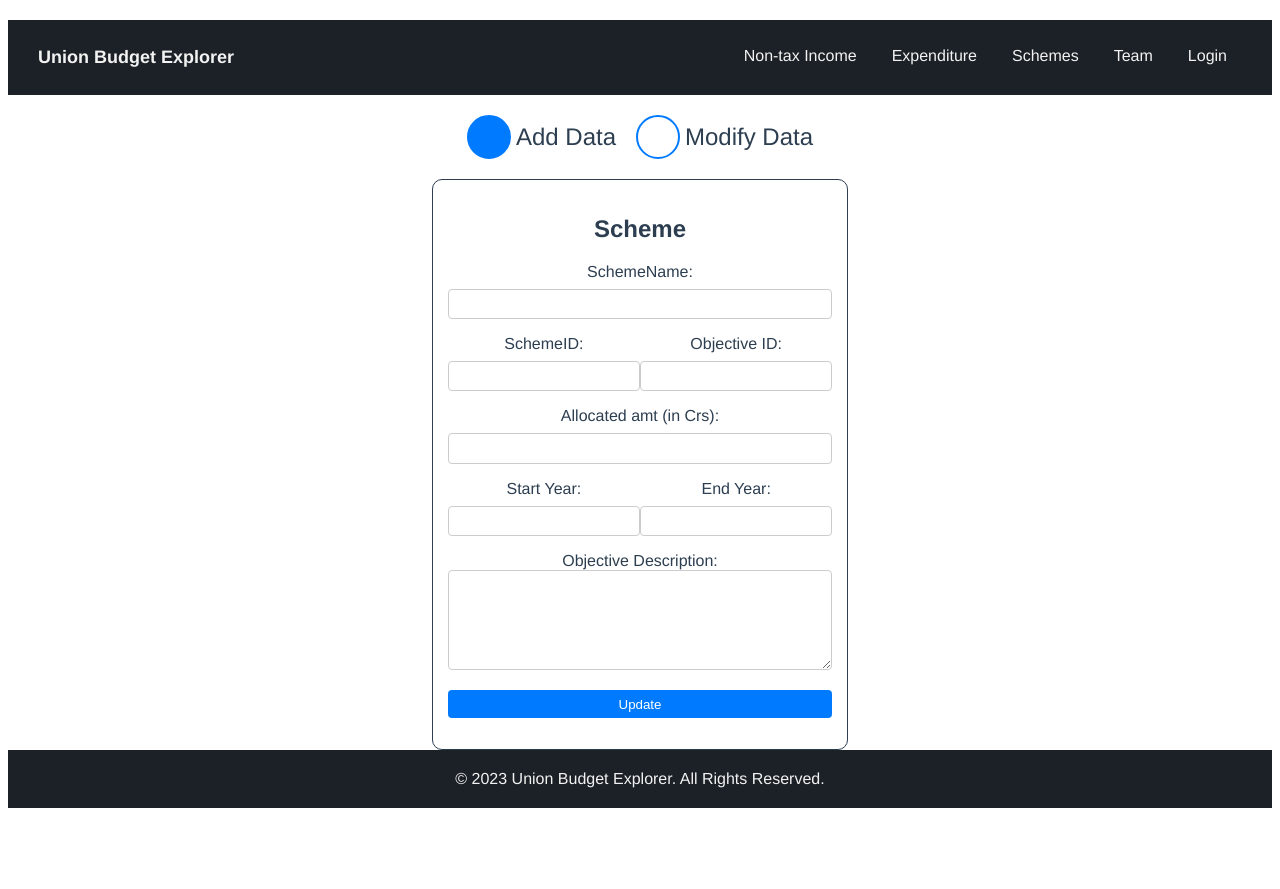
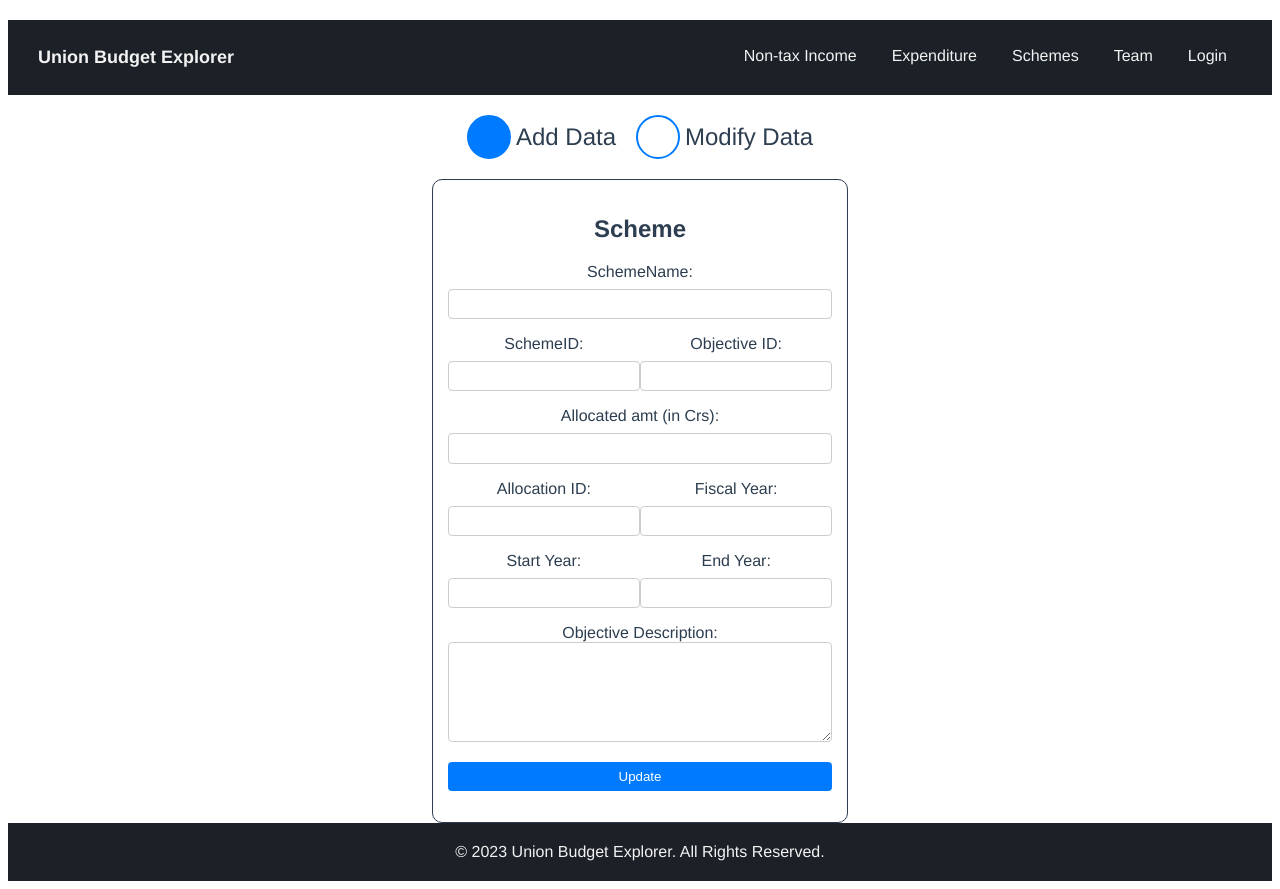
Before and after one commit to Hariprasath8064/Union-Budget-Explorer, a Vue app in the folder Frontend/: page /Admin in a window 1280 px wide. Both pictures are taken after a click on the label "Add Data". Before the commit the page ends 816 px from the top, so only its background shows below. Built offline with nearby package versions, Linux system fonts and the light colour scheme.

Commit message:
insertscheme bug fixed

```diff
--- a/Frontend/src/components/Admin/Insert/IScheme.vue
+++ b/Frontend/src/components/Admin/Insert/IScheme.vue
@@ -25,6 +25,18 @@
         <div class="form-group">
           <label for="allocatedAmt">Allocated amt (in Crs):</label>
           <input type="text" id="allocatedAmt" v-model="formData.Allocated_amount" required />
+        </div>
+
+        <div class="column-group">
+          <div class="form-group">
+            <label for="AllocID">Allocation ID:</label>
+            <input type="text" id="AllocID" v-model="formData.Allocation_id" required />
+          </div>
+
+          <div class="form-group">
+            <label for="fiscalYear">Fiscal Year:</label>
+            <input type="text" id="fiscalYear" v-model="formData.Fiscal_year" required />
+          </div>
         </div>
 
         <div class="column-group">
@@ -65,6 +77,8 @@ export default {
         Objective_description: '',
         Allocated_amount: '',
         Objective_id: '',
+        Allocation_id: '',
+        Fiscal_year: '',
       },
     };
   },
@@ -75,6 +89,8 @@ export default {
       this.formData.Start_year = parseInt(this.formData.Start_year, 10);
       this.formData.End_year = parseInt(this.formData.End_year, 10);
       this.formData.Objective_id = parseInt(this.formData.Objective_id, 10);
+      this.formData.Fiscal_year = parseInt(this.formData.Fiscal_year, 10);
+      this.formData.Allocation_id = parseInt(this.formData.Allocation_id, 10);
       console.log('Form submitted with data:', this.formData);
       try {
         const response = await axios.post('http://localhost:5000/admin/insertscheme', this.formData)
```
Also changed, not shown: 1 other file (tests, documents, lock files or other folders).
